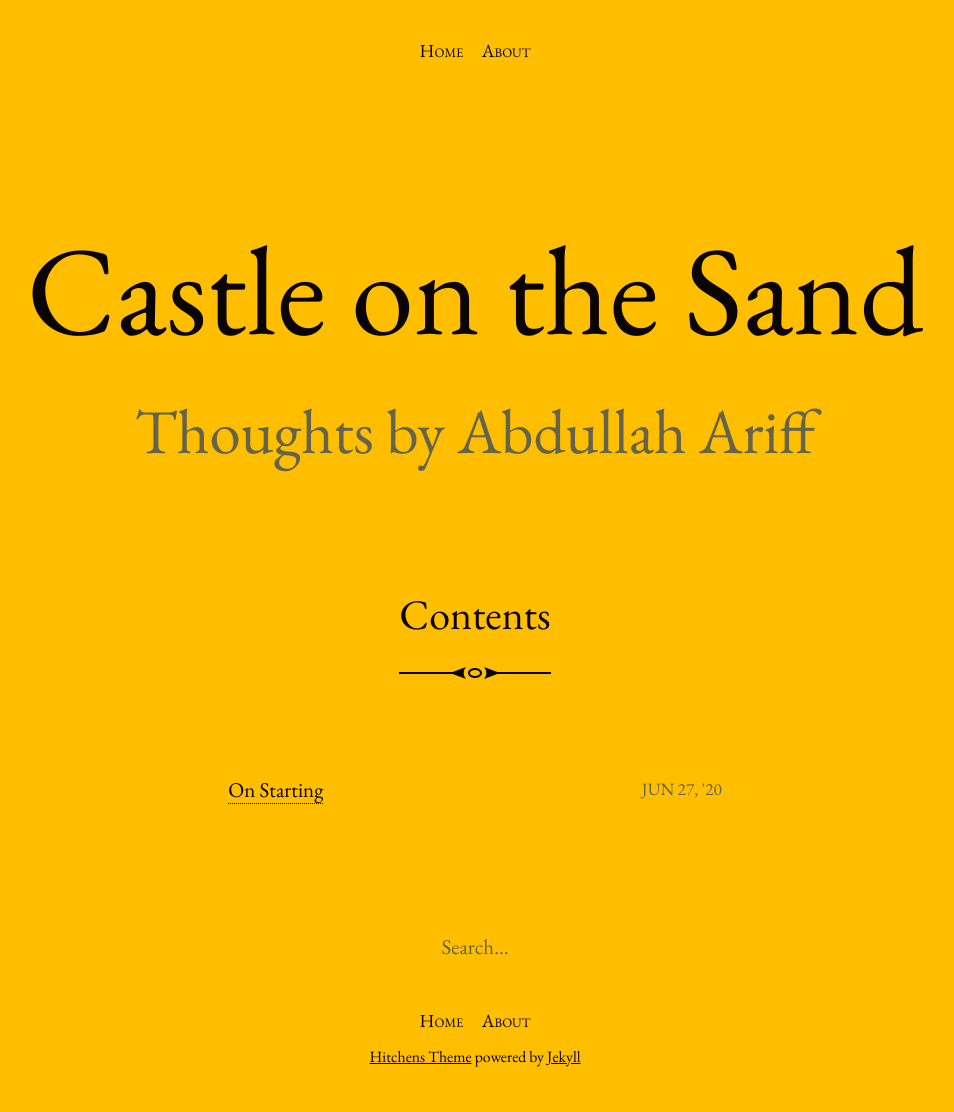
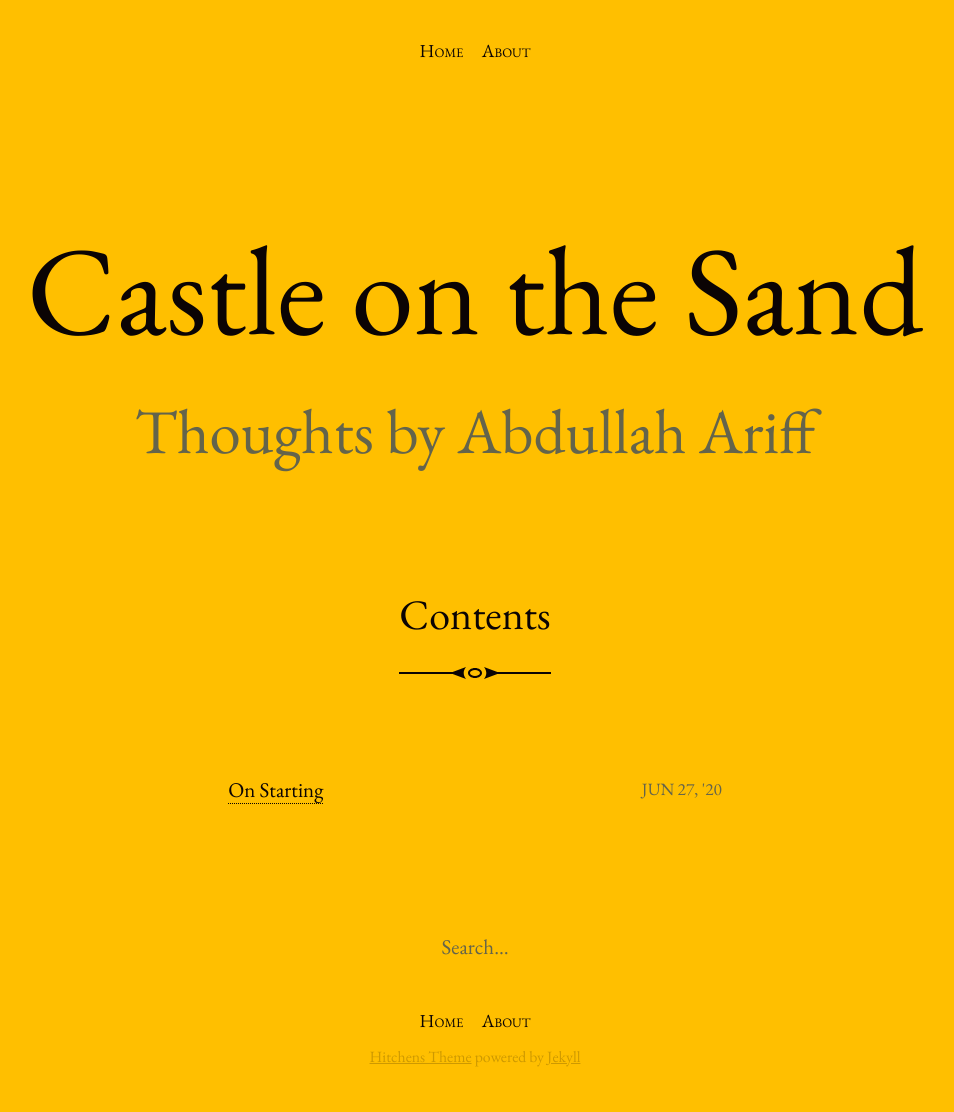
Before and after one commit to abdullahariff/abdullahariff.github.io, a Jekyll site: the page built from index.html, in a window 1280 px wide. Shown: the whole page, without its empty margins (165-1119 px from the left). Built offline with Jekyll 4.4.1, drawn with Linux system fonts in a browser that asks for light colours; the list of posts is cut into pages by our own code.

Commit message:
Opaque site credits

```diff
--- a/_sass/_base.scss
+++ b/_sass/_base.scss
@@ -139,6 +139,7 @@ figcaption {
   margin: 0 auto 2em;
   padding: 0 2em;
   text-align: center;
+  opacity: .2;
 }
 
 .skip-navigation {
```
